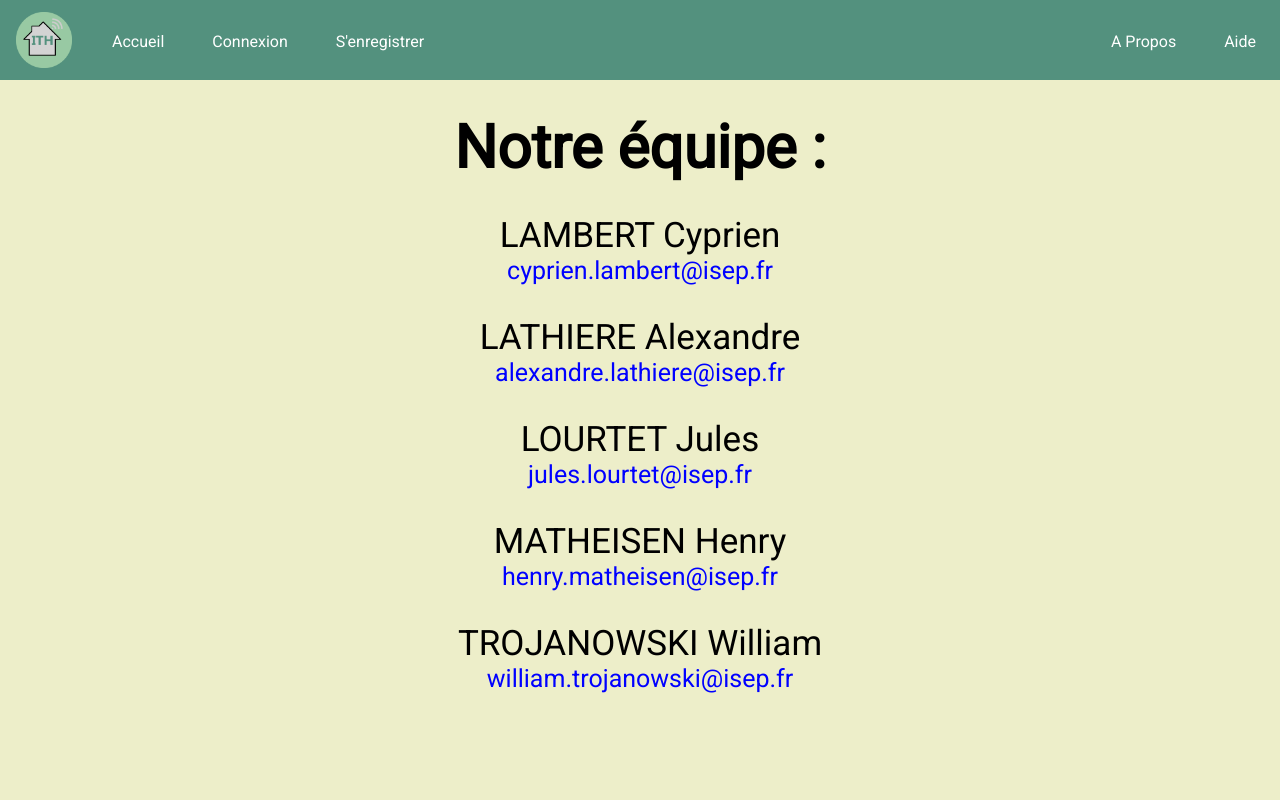
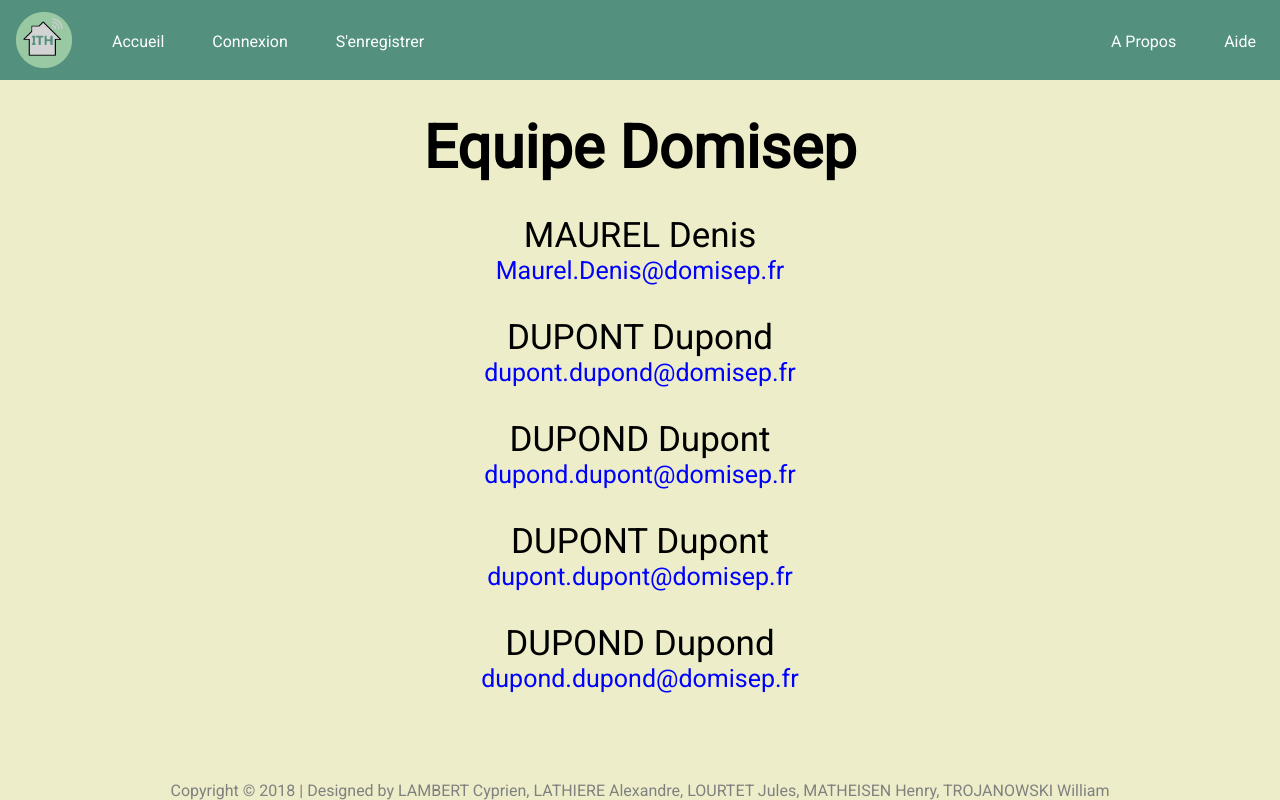
Before and after one commit to terencecode/ITH, a PHP site: page /ITH/apropos in a window 1280 px wide. Run offline with PHP 8.4, Linux system fonts and the light colour scheme; some libraries are stand-ins or nearby versions.

Commit message:
footer de la page a propos à fixer

```diff
--- a/app/Vues/vueApropos.php
+++ b/app/Vues/vueApropos.php
@@ -3,34 +3,44 @@
 
 <div id="body">
     <div class="row">
-
         <div id="form-container" class="col-xs-12 col-sm-12 col-md-12 col-lg-12">
             <!--Tableau nom/mail-->
             <table>
                 <tr>
-                    <td><h1>Notre équipe :</h1></td>
+                    <td><h1>Equipe Domisep</h1></td>
                 </tr>
                 <tr>
-                    <td class="equipe">LAMBERT Cyprien</br>
-                        <p class="mail">cyprien.lambert@isep.fr</p></td>
+                    <td class="equipe">MAUREL Denis</br>
+                        <p class="mail">Maurel.Denis@domisep.fr</p></td>
                 </tr>
                 <tr>
-                    <td class="equipe">LATHIERE Alexandre</br>
-                        <p class="mail">alexandre.lathiere@isep.fr</p></td>
+                    <td class="equipe">DUPONT Dupond</br>
+                        <p class="mail">dupont.dupond@domisep.fr</p></td>
                 </tr>
                 <tr>
-                    <td class="equipe">LOURTET Jules</br>
-                        <p class="mail">jules.lourtet@isep.fr</p></td>
+                    <td class="equipe">DUPOND Dupont</br>
+                        <p class="mail">dupond.dupont@domisep.fr</p></td>
                 </tr>
                 <tr>
-                    <td class="equipe">MATHEISEN Henry</br>
-                    <p class="mail" >henry.matheisen@isep.fr</p></td>
+                    <td class="equipe">DUPONT Dupont</br>
+                        <p class="mail">dupont.dupont@domisep.fr</p></td>
                 </tr>
                 <tr>
-                    <td class="equipe">TROJANOWSKI William</br>
-                    <p class="mail">william.trojanowski@isep.fr</p></td>
+                    <td class="equipe">DUPOND Dupond</br>
+                        <p class="mail">dupond.dupond@domisep.fr</p></td>
                 </tr>
+
             </table>
+
+        </div>
+    </div>
+    <div class="row 2">
+        <div id="form-container" class="col-xs-12 col-sm-12 col-md-12 col-lg-12">
+            <div class="footer">
+                <p>
+                    Copyright © 2018 | Designed by LAMBERT Cyprien, LATHIERE Alexandre, LOURTET Jules, MATHEISEN Henry, TROJANOWSKI William
+                </p>
+            </div>
         </div>
     </div>
 </div>
--- a/public/css/apropos.css
+++ b/public/css/apropos.css
@@ -1,7 +1,7 @@
 table{
     text-align: center;
     width: 100%;
-    height: 100%;
+    height: auto;
     cursor: default;
 }
 
@@ -20,3 +20,16 @@ h1{
     color: blue;
     font-size: 25px;
 }
+
+.footer {
+    position: fixed;
+    left: 0;
+    bottom: 0;
+    width: 100%;
+    color: gray;
+    text-align: center;
+}
+
+#2{
+    background-color: red;
+}
```
